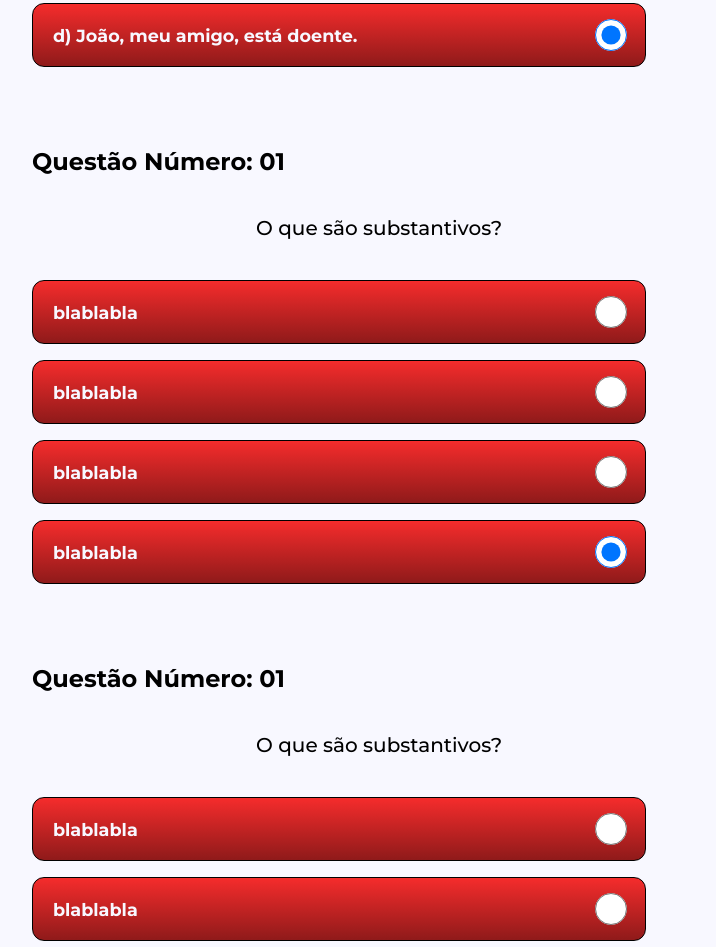
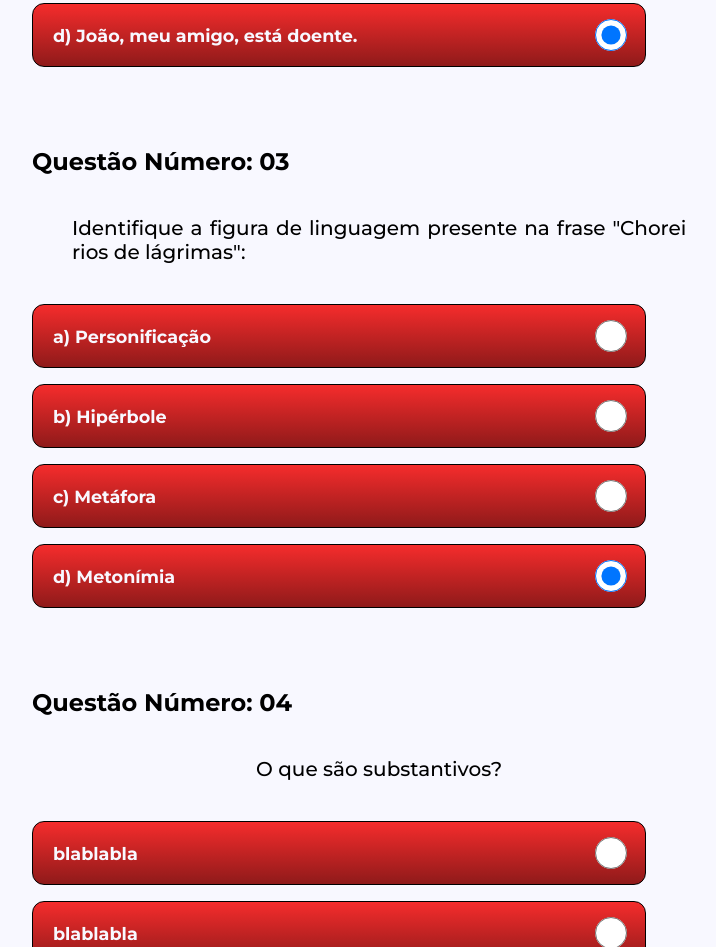
Before and after one commit to pedro-ols/LP-projeto, a website: page pages/simulados_fund_2.html in a window 1280 px wide. Shown: the part 1259-2206 px from the top of the page, without its empty margins (96-812 px from the left). Drawn offline with Linux system fonts and the light colour scheme.

Commit message:
feat: add third question on simulados_fund_2

```diff
--- a/pages/simulados_fund_2.html
+++ b/pages/simulados_fund_2.html
@@ -95,34 +95,34 @@
         </form>
         <form action="questions" class="questions">
             <article class="specific-question" data-correct="1">
-                <h3 class="question-number">Questão Número: 01</h3>
-                <h3 class="entire-question">O que são substantivos?</h3>
+                <h3 class="question-number">Questão Número: 03</h3>
+                <h3 class="entire-question">Identifique a figura de linguagem presente na frase "Chorei rios de lágrimas":</h3>
 
                 <div class="answer-type">
                     <input type="radio" name="answer" id="answer" value="1" checked>
-                    <label for="answer01">blablabla</label>
+                    <label for="answer01">a) Personificação</label>
                 </div>
 
                 <div class="answer-type">
                     <input type="radio" name="answer" id="answer" value="1" checked>
-                    <label for="answer01">blablabla</label>
+                    <label for="answer01">b) Hipérbole</label>
                 </div>
 
                 <div class="answer-type">
                     <input type="radio" name="answer" id="answer" value="1" checked>
-                    <label for="answer01">blablabla</label>
+                    <label for="answer01">c) Metáfora</label>
                 </div>
 
                 <div class="answer-type">
                     <input type="radio" name="answer" id="answer" value="1" checked>
-                    <label for="answer01">blablabla</label>
+                    <label for="answer01">d) Metonímia</label>
                 </div>
 
             </article>
         </form>
         <form action="questions" class="questions">
             <article class="specific-question" data-correct="1">
-                <h3 class="question-number">Questão Número: 01</h3>
+                <h3 class="question-number">Questão Número: 04</h3>
                 <h3 class="entire-question">O que são substantivos?</h3>
 
                 <div class="answer-type">
```
